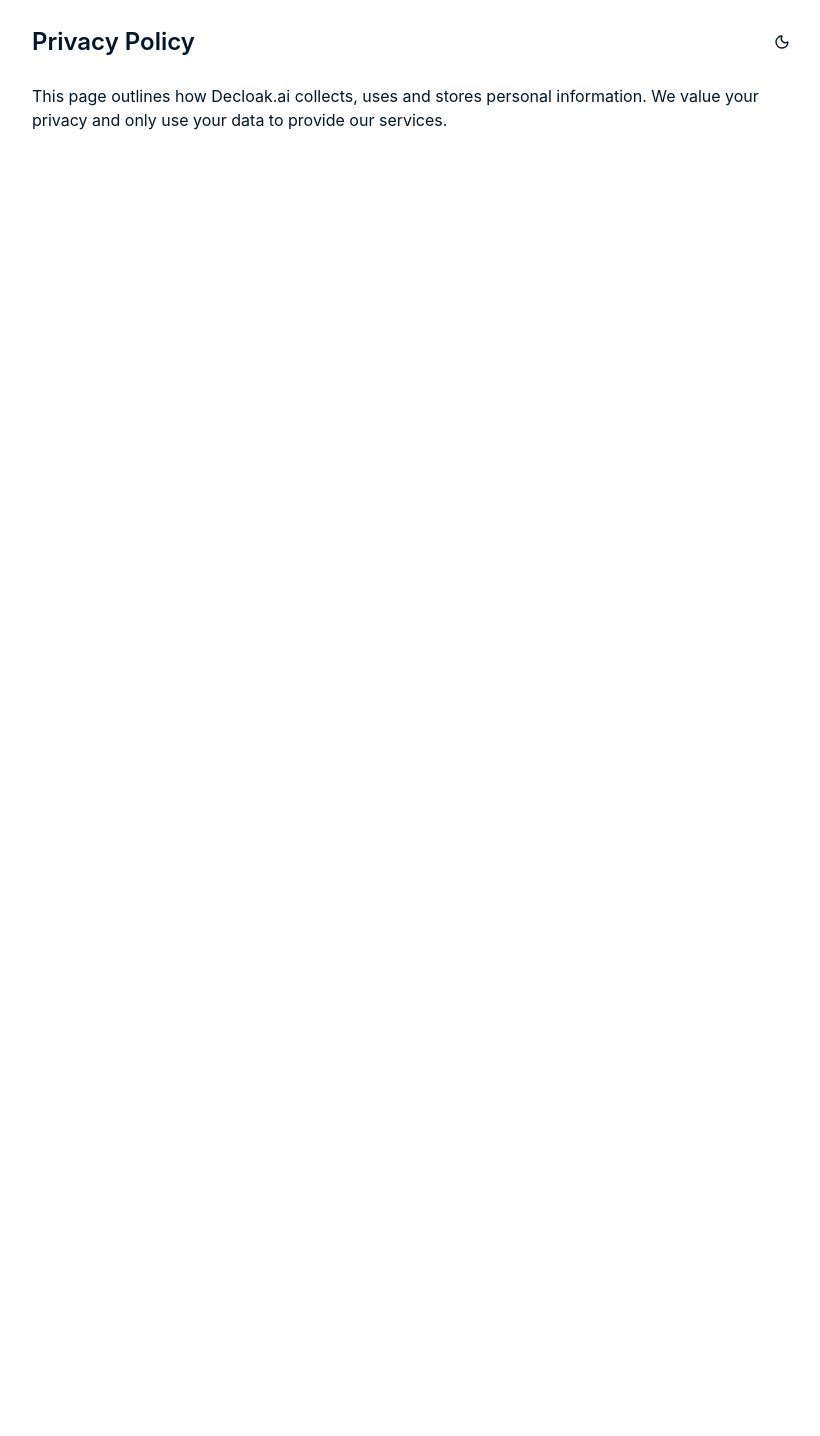
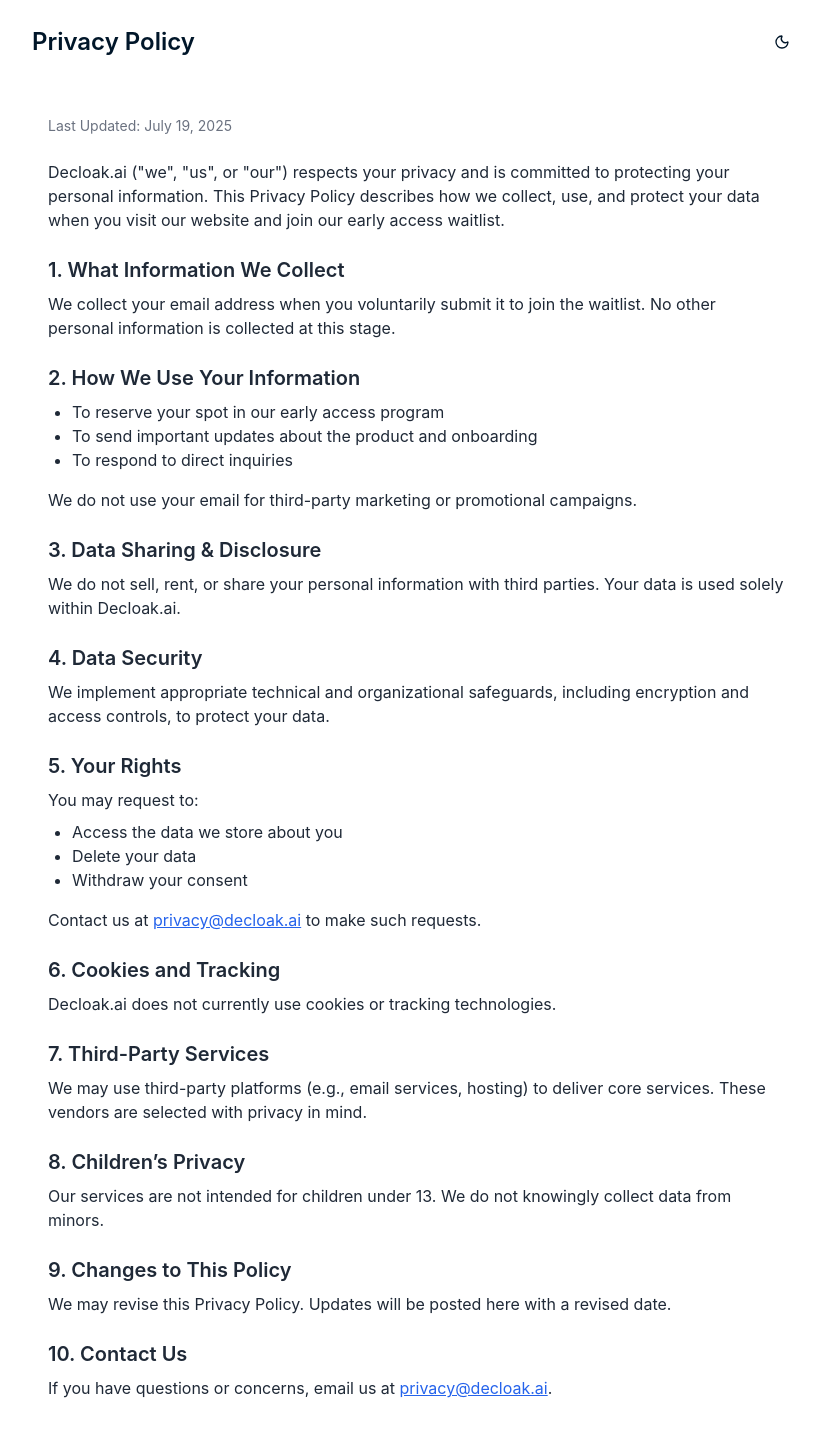
Before and after one commit to DeCloakAi/launch-site-ui, a Next.js app: page /privacy in a window 1280 px wide. Shown: the top 1436 px of the page, without its empty margins (224-1044 px from the left). Before the commit the page ends 800 px from the top, so only its background shows below. Built offline with nearby package versions, Linux system fonts and the light colour scheme.

Commit message:
FInal Changes

```diff
--- a/pages/index.jsx
+++ b/pages/index.jsx
@@ -5,14 +5,14 @@
   return (
     <>
       <Head>
-        <title>Decloak.ai - AI-Powered Privacy Control</title>
+        <title>Decloak.ai – AI-Powered Digital Footprint Protection</title>
         <meta
           name="description"
-          content="Decloak.ai continuously scans the internet for leaked personal data and helps you remove it."
+          content="Decloak.ai scans the internet to uncover your digital footprint and helps you erase personal data with AI-powered tools. Take back control of your privacy."
         />
         <meta
           name="keywords"
-          content="privacy, data leak monitoring, dark web, digital footprint, decloak"
+          content="decloak, privacy protection, digital footprint, data breach monitoring, AI privacy, online data removal, identity theft prevention, dark web scan, data exposure tool, executive protection"
         />
       </Head>
       <LandingPage />
--- a/pages/privacy.jsx
+++ b/pages/privacy.jsx
@@ -8,7 +8,7 @@
   return (
     <>
       <Head>
-        <title>Privacy Policy - Decloak.ai</title>
+        <title>Decloak.ai – AI-Powered Digital Footprint Protection - Privacy Policy</title>
         <meta
           name="description"
           content="Learn how Decloak.ai protects and uses your data."
@@ -24,9 +24,55 @@
                 {theme === 'dark' ? <Sun className="w-5 h-5" /> : <Moon className="w-5 h-5" />}
               </Button>
             </div>
-            <p>
-              This page outlines how Decloak.ai collects, uses and stores personal information. We value your privacy and only use your data to provide our services.
-            </p>
+            <div class="max-w-3xl mx-auto px-4 py-8 text-gray-800">
+              <p class="text-sm text-gray-500 mb-6">Last Updated: July 19, 2025</p>
+
+              <p class="mb-4">Decloak.ai ("we", "us", or "our") respects your privacy and is committed to protecting your personal information. This Privacy Policy describes how we collect, use, and protect your data when you visit our website and join our early access waitlist.</p>
+
+              <h2 class="text-xl font-semibold mt-6 mb-2">1. What Information We Collect</h2>
+              <p class="mb-4">We collect your email address when you voluntarily submit it to join the waitlist. No other personal information is collected at this stage.</p>
+
+              <h2 class="text-xl font-semibold mt-6 mb-2">2. How We Use Your Information</h2>
+              <ul class="list-disc pl-6 mb-4">
+                <li>To reserve your spot in our early access program</li>
+                <li>To send important updates about the product and onboarding</li>
+                <li>To respond to direct inquiries</li>
+              </ul>
+              <p class="mb-4">We do not use your email for third-party marketing or promotional campaigns.</p>
+
+              <h2 class="text-xl font-semibold mt-6 mb-2">3. Data Sharing & Disclosure</h2>
+              <p class="mb-4">We do not sell, rent, or share your personal information with third parties. Your data is used solely within Decloak.ai.</p>
+
+              <h2 class="text-xl font-semibold mt-6 mb-2">4. Data Security</h2>
+              <p class="mb-4">We implement appropriate technical and organizational safeguards, including encryption and access controls, to protect your data.</p>
+
+              <h2 class="text-xl font-semibold mt-6 mb-2">5. Your Rights</h2>
+              <p class="mb-2">You may request to:</p>
+              <ul class="list-disc pl-6 mb-4">
+                <li>Access the data we store about you</li>
+                <li>Delete your data</li>
+                <li>Withdraw your consent</li>
+              </ul>
+              <p class="mb-4">Contact us at <a href="mailto:privacy@decloak.ai" class="text-blue-600 underline">privacy@decloak.ai</a> to make such requests.</p>
+
+              <h2 class="text-xl font-semibold mt-6 mb-2">6. Cookies and Tracking</h2>
+              <p class="mb-4">Decloak.ai does not currently use cookies or tracking technologies.</p>
+
+              <h2 class="text-xl font-semibold mt-6 mb-2">7. Third-Party Services</h2>
+              <p class="mb-4">We may use third-party platforms (e.g., email services, hosting) to deliver core services. These vendors are selected with privacy in mind.</p>
+
+              <h2 class="text-xl font-semibold mt-6 mb-2">8. Children’s Privacy</h2>
+              <p class="mb-4">Our services are not intended for children under 13. We do not knowingly collect data from minors.</p>
+
+              <h2 class="text-xl font-semibold mt-6 mb-2">9. Changes to This Policy</h2>
+              <p class="mb-4">We may revise this Privacy Policy. Updates will be posted here with a revised date.</p>
+
+              <h2 class="text-xl font-semibold mt-6 mb-2">10. Contact Us</h2>
+              <p class="mb-4">
+                If you have questions or concerns, email us at <a href="mailto:privacy@decloak.ai" class="text-blue-600 underline">privacy@decloak.ai</a>.
+              </p>
+            </div>
+
           </div>
         </div>
       </div>
```
Also changed, not shown: vercel.json (deleted).
